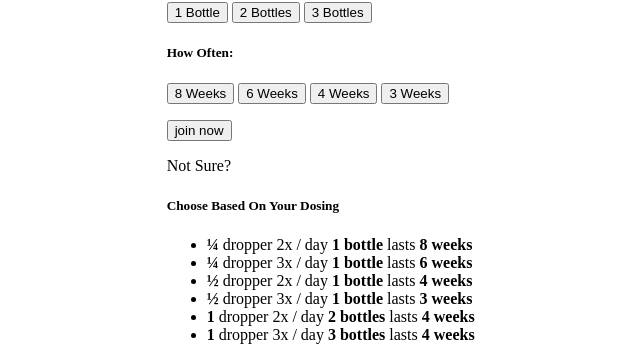
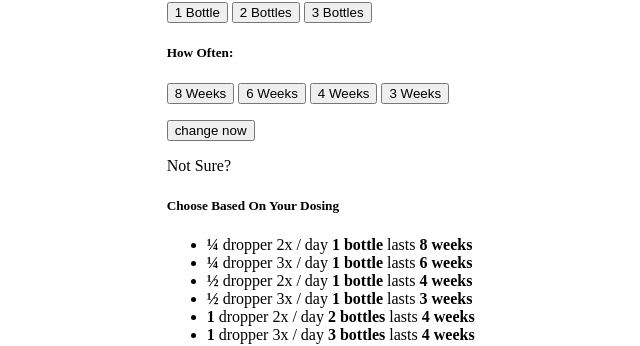
Before and after one commit to danielshawellis/ammonite-dynamic-product-page-on-subscription-switch, a PHP site: template templates/switch-page-template.php in a window 1280 px wide. Shown: the part 159-505 px from the top of the page, without its empty margins (52-692 px from the left). Run offline with PHP 8.4, Linux system fonts and the light colour scheme; the template is opened without the code that fills it, so the values that code supplies are empty.

Commit message:
edit button text to 'change now'

```diff
--- a/templates/switch-page-template.php
+++ b/templates/switch-page-template.php
@@ -36,7 +36,7 @@
   		<button id="amdv-product-how-often-btn-four" class="amdv-product-page-button-unclicked amdv-product-page-button-how-often" type="button" name="how-often" value="four-weeks" onclick="amdv_product_page_how_often_btn_click(this.value)">4 Weeks</button>
   		<button id="amdv-product-how-often-btn-three" class="amdv-product-page-button-unclicked amdv-product-page-button-how-often" type="button" name="how-often" value="three-weeks" onclick="amdv_product_page_how_often_btn_click(this.value)">3 Weeks</button>
       </form>
-      <input class="amdv-product-page-join-now-button" type="button" name="join-now" value="join now" onclick="amdv_product_page_subscription_submit()">
+      <input class="amdv-product-page-join-now-button" type="button" name="join-now" value="change now" onclick="amdv_product_page_subscription_submit()">
     </div>
     <div id="amdv-product-page-not-sure-separator-text" class="row amdv-product-page-separator-text-row">
       <div class="col-xs-12">
```
